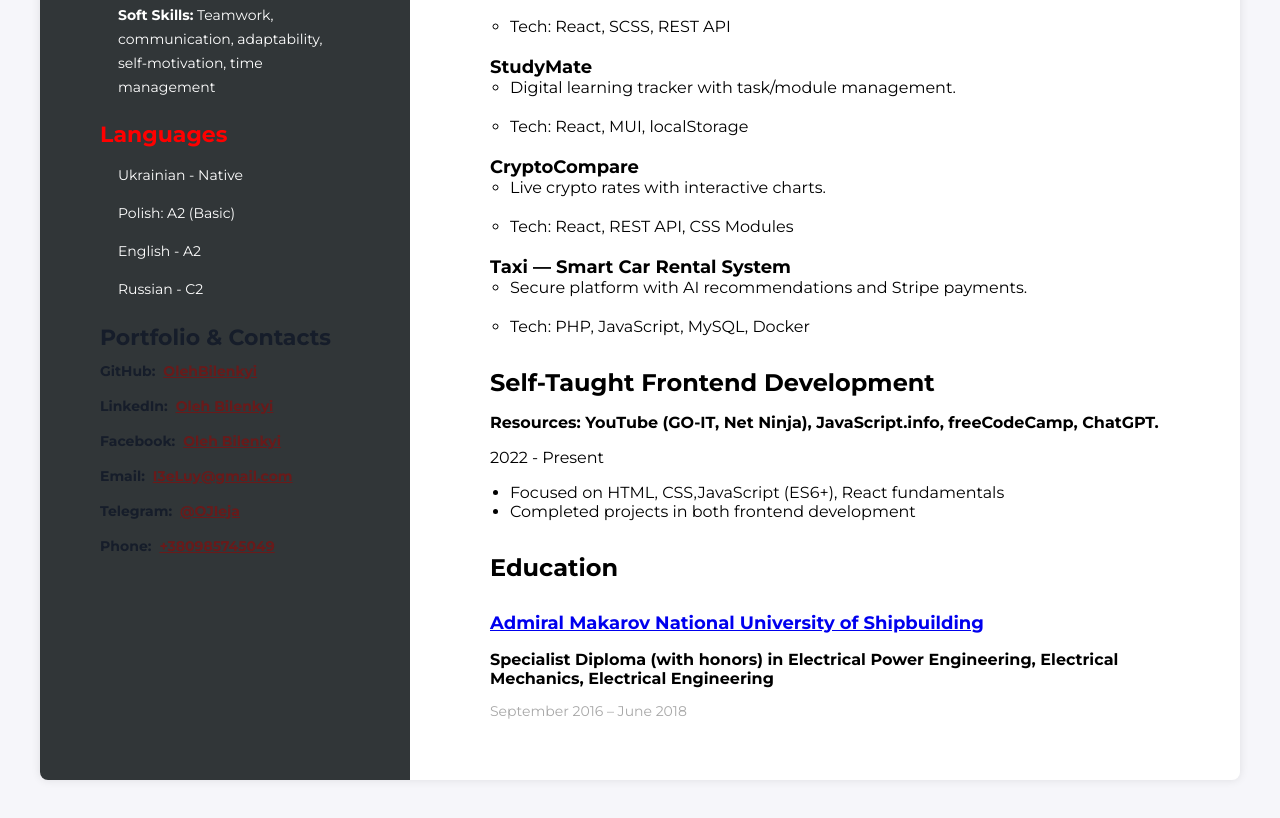
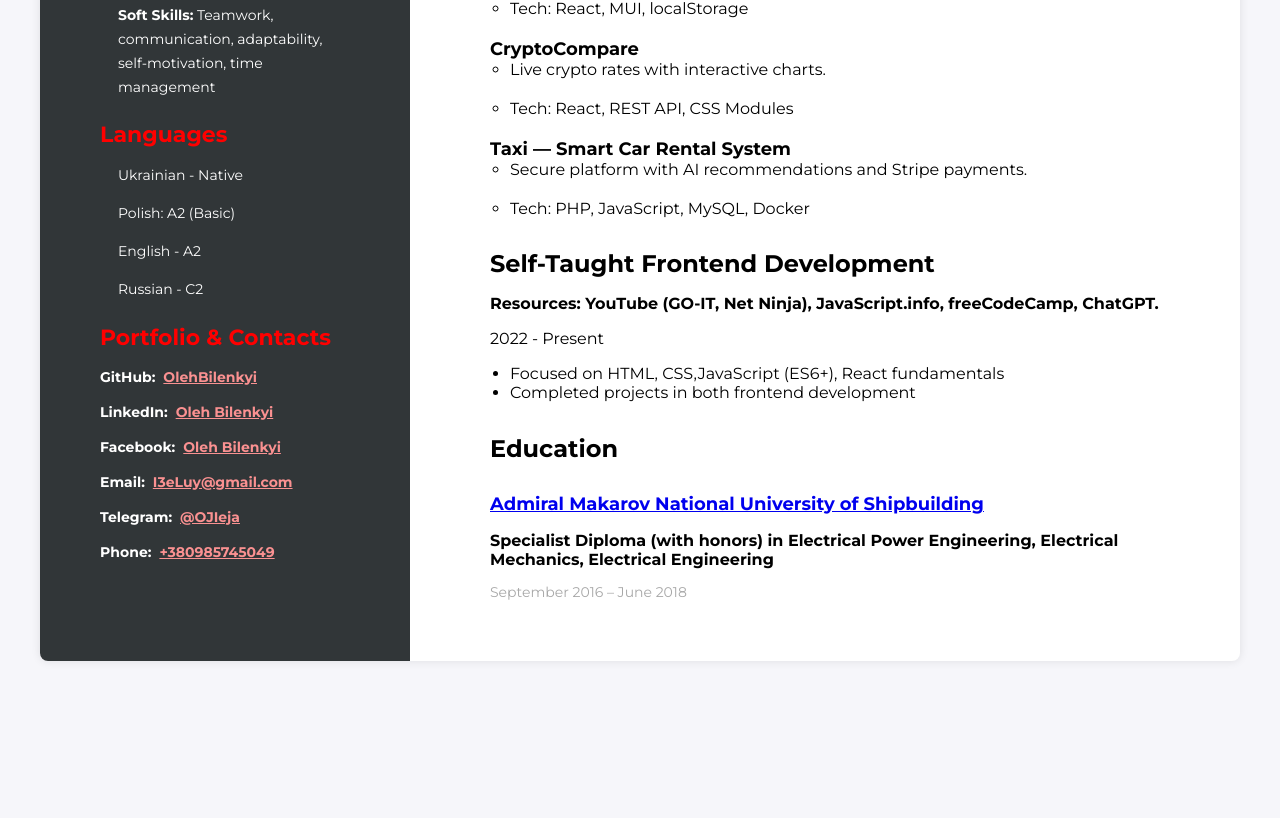
Before and after one commit to OlehBilenkyi/ReactResume, a React (Vite) app: page / in a window 1280 px wide. Shown: the part 1070-1888 px from the top of the page. After the commit the page ends 1771 px from the top, so only its background shows below. Built offline with nearby package versions, Linux system fonts and the light colour scheme.

Commit message:
description

```diff
--- a/src/components/MainContent/MyInfo/MyInfo.jsx
+++ b/src/components/MainContent/MyInfo/MyInfo.jsx
@@ -1,18 +1,18 @@
 import PropTypes from "prop-types";
 import styles from "./MyInfo.module.scss";
 
-const MyInfo = ({ profession, name, description }) => (
+const MyInfo = ({ profession, name }) => (
   <div className={styles.infoContainer}>
     <h2 className={styles.profession}>{profession}</h2>
     <h1 className={styles.name}>{name}</h1>
-    <p className={styles.textDescr}>{description}</p>
+
   </div>
 );
 
 MyInfo.propTypes = {
   profession: PropTypes.string.isRequired,
   name: PropTypes.string.isRequired,
-  description: PropTypes.string,
+
 };
 
 export default MyInfo;
--- a/src/components/MainContent/MyInfo/MyInfo.module.scss
+++ b/src/components/MainContent/MyInfo/MyInfo.module.scss
@@ -15,11 +15,3 @@
   color: #000;
   margin-bottom: 15px;
 }
-
-.textDescr {
-  font-weight: 400;
-  font-size: 16px;
-  line-height: 1.6;
-  color: #595959;
-  margin-bottom: 20px;
-}
--- a/src/components/Sidebar/Contacts/Contacts.jsx
+++ b/src/components/Sidebar/Contacts/Contacts.jsx
@@ -1,51 +1,57 @@
-import {
-  ContactConteiner,
-  ContactsLinks,
-  ContactsTitel,
-  ContactsTitle,
-  ContactsItem,
-} from "./Contacts.styled";
+import styles from "./Contacts.module.scss";
 
 const Contacts = () => (
-  <ContactConteiner>
-    <ContactsTitel>Portfolio & Contacts</ContactsTitel>
-    <ContactsTitle>GitHub:</ContactsTitle>
-    <ContactsLinks href="https://github.com/OlehBilenkyi" target="_blank">
-      OlehBilenkyi
-    </ContactsLinks>
-    <ContactsItem>
-      <ContactsTitle>LinkedIn:</ContactsTitle>
-      <ContactsLinks
+  <div className={styles.contactContainer}>
+    <h3 className={styles.contactsTitel}>Portfolio & Contacts</h3>
+    <p className={styles.contactsItem}>
+      <span className={styles.contactsTitle}>GitHub:</span>
+      <a
+        className={styles.contactsLinks}
+        href="https://github.com/OlehBilenkyi"
+        target="_blank"
+      >
+        OlehBilenkyi
+      </a>
+    </p>
+    <p className={styles.contactsItem}>
+      <span className={styles.contactsTitle}>LinkedIn:</span>
+      <a
+        className={styles.contactsLinks}
         href="https://www.linkedin.com/in/oleh-bilenkyi-95a55b177/"
         target="_blank"
       >
         Oleh Bilenkyi
-      </ContactsLinks>
-    </ContactsItem>
-    <ContactsItem>
-      <ContactsTitle>Facebook:</ContactsTitle>
-      <ContactsLinks
+      </a>
+    </p>
+    <p className={styles.contactsItem}>
+      <span className={styles.contactsTitle}>Facebook:</span>
+      <a
+        className={styles.contactsLinks}
         href="https://www.facebook.com/profile.php?id=100005711576476"
         target="_blank"
       >
         Oleh Bilenkyi
-      </ContactsLinks>
-    </ContactsItem>
-    <ContactsItem>
-      <ContactsTitle>Email:</ContactsTitle>
-      <ContactsLinks href="mailto:13eLuy@gmail.com">
+      </a>
+    </p>
+    <p className={styles.contactsItem}>
+      <span className={styles.contactsTitle}>Email:</span>
+      <a className={styles.contactsLinks} href="mailto:13eLuy@gmail.com">
         I3eLuy@gmail.com
-      </ContactsLinks>
-    </ContactsItem>
-    <ContactsItem></ContactsItem>
-    <ContactsItem>
-      <ContactsTitle>Telegram:</ContactsTitle>
-      <ContactsLinks href="https://t.me/OJIeja">@OJIeja</ContactsLinks>
-    </ContactsItem>
-    <ContactsItem>
-      <ContactsTitle>Phone:</ContactsTitle>
-      <ContactsLinks href="tel:+380985745049">+380985745049</ContactsLinks>
-    </ContactsItem>
-  </ContactConteiner>
+      </a>
+    </p>
+    <p className={styles.contactsItem}>
+      <span className={styles.contactsTitle}>Telegram:</span>
+      <a className={styles.contactsLinks} href="https://t.me/OJIeja">
+        @OJIeja
+      </a>
+    </p>
+    <p className={styles.contactsItem}>
+      <span className={styles.contactsTitle}>Phone:</span>
+      <a className={styles.contactsLinks} href="tel:+380985745049">
+        +380985745049
+      </a>
+    </p>
+  </div>
 );
+
 export default Contacts;
--- /dev/null
+++ b/src/components/Sidebar/Contacts/Contacts.module.scss
@@ -0,0 +1,28 @@
+.contactContainer {
+  margin-bottom: 20px;
+
+  .contactsTitel {
+    color: #ff0000;
+    font-size: 22px;
+    font-weight: 700;
+    margin-bottom: 10px;
+  }
+
+  .contactsItem {
+    margin-bottom: 8px;
+  }
+
+  .contactsTitle {
+    font-weight: 700;
+    font-size: 14px;
+    color: #ffffff;
+    margin-right: 8px;
+  }
+
+  .contactsLinks {
+    text-decoration: underline;
+    color: #fa9191;
+    font-weight: 700;
+    font-size: 14px;
+  }
+}
--- a/src/components/Sidebar/Contacts/Contacts.styled.jsx
+++ /dev/null
@@ -1,32 +0,0 @@
-import styled from "styled-components";
-
-
-
-export const ContactConteiner = styled.div`
-  margin-bottom: 20px;
-`
-
-export const ContactsTitel= styled.h3 `
-  color: #161d2a;
-  font-size: 22px;
-  font-weight: 700;
-  margin-bottom: 10px;
-`
-
-export const ContactsItem =styled.p `
-  margin-bottom: 8px;
-`
-
-export const ContactsTitle = styled.span `
-  font-weight: 700;
-  font-size: 14px;
-  color: #161d2a;
-  margin-right: 8px;
-`
-
-export const ContactsLinks = styled.a `
-  text-decoration: underline;
-  color: #691a1a;
-  font-weight: 700;
-  font-size: 14px;
-  `
```
